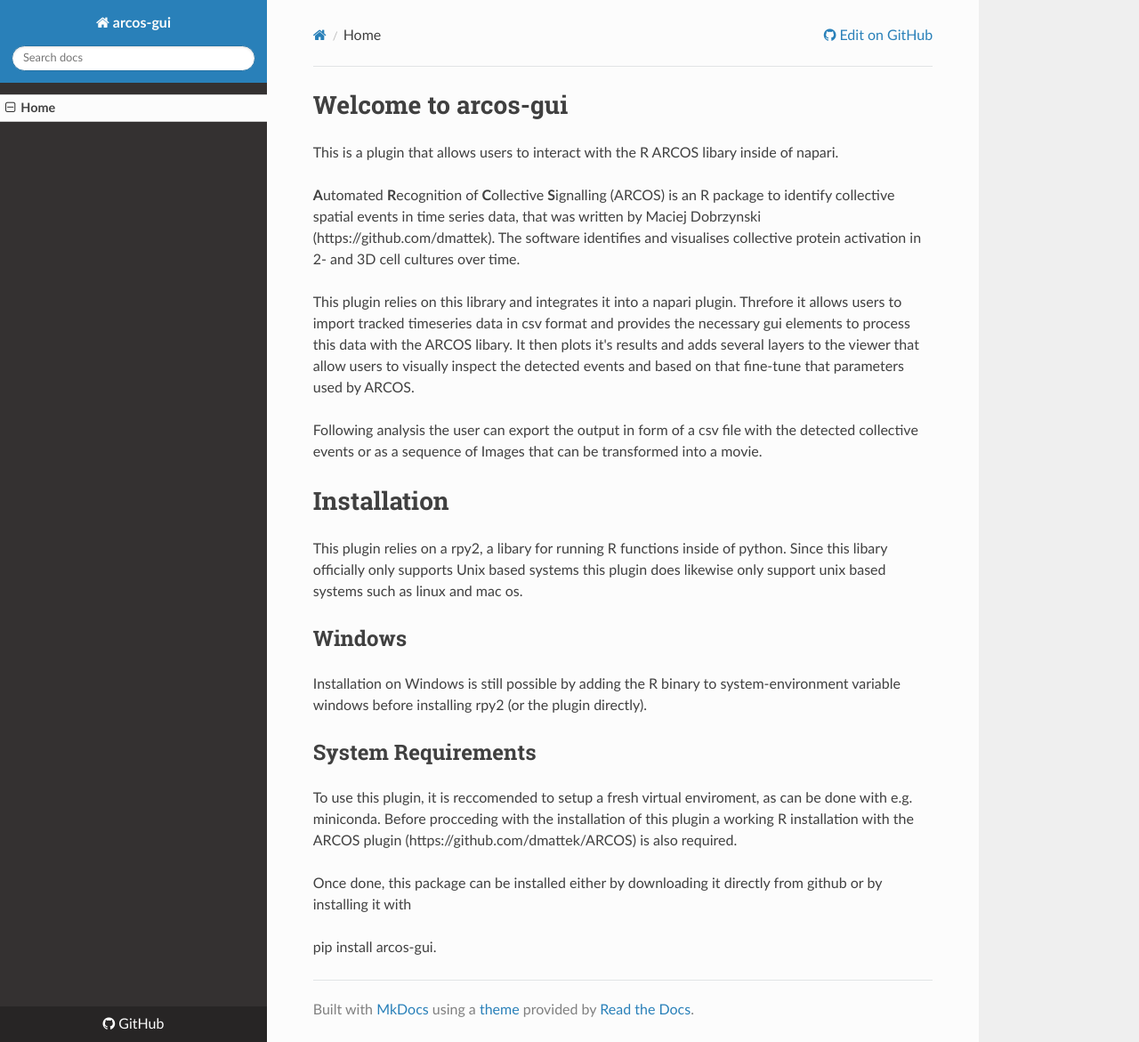
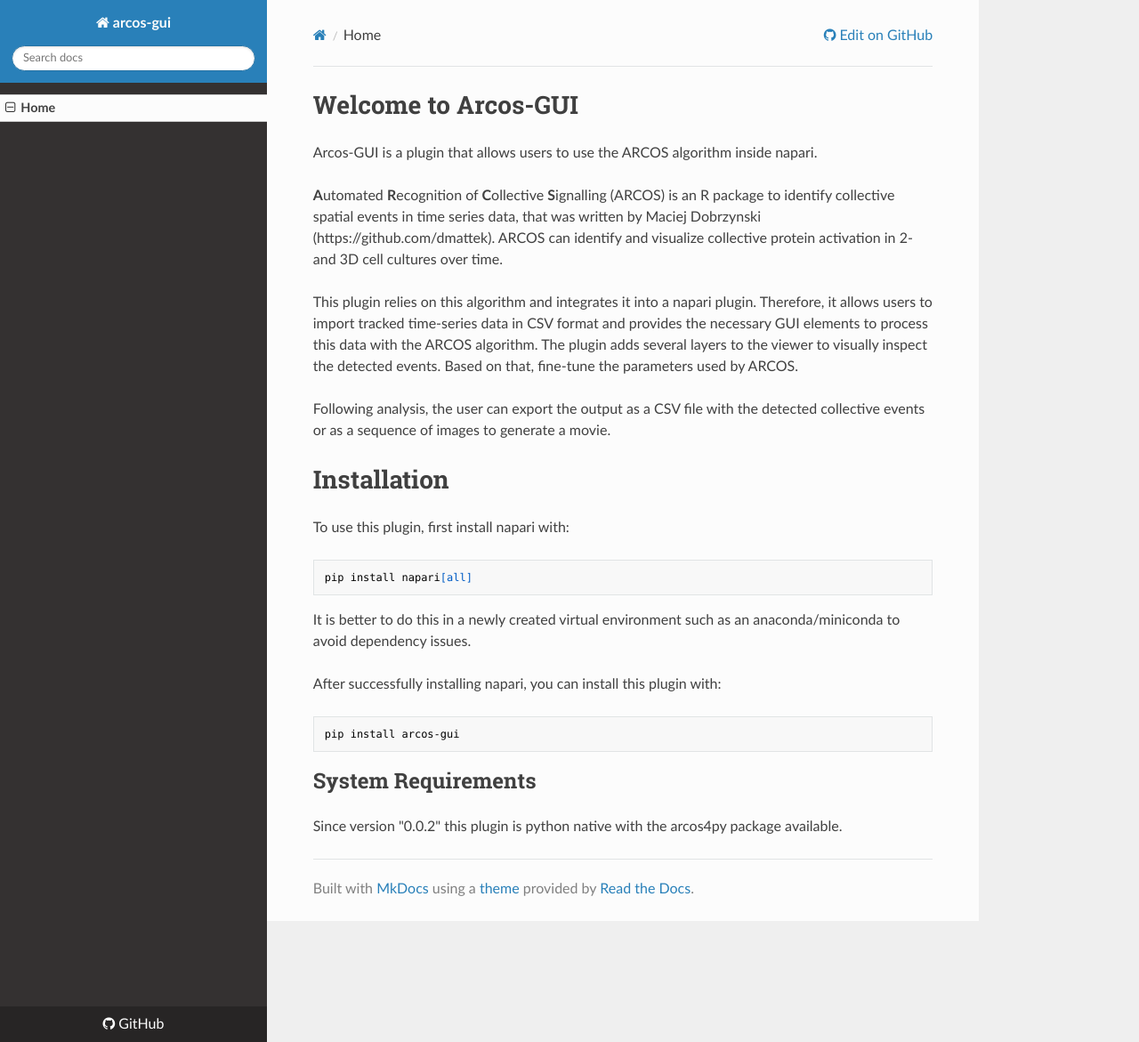
Before and after one commit to bgraedel/arcos-gui, an MkDocs documentation site: the page built from docs/Documentation.md, in a window 1280 px wide and 1171 px high. Shown: the whole window at 89% size. Built offline with MkDocs 1.6.1, drawn with Linux system fonts in a browser that asks for light colours; nearby versions of some CDN libraries; old or Windows-style settings are respelled for this version of MkDocs.

Commit message:
update documentation

````diff
--- a/docs/Documentation.md
+++ b/docs/Documentation.md
@@ -1,30 +1,31 @@
-# Welcome to arcos-gui
+# Welcome to Arcos-GUI
 
-This is a plugin that allows users to interact with the R ARCOS libary inside of napari.
+Arcos-GUI is a plugin that allows users to use the ARCOS algorithm inside napari.
 
 **A**utomated **R**ecognition of **C**ollective **S**ignalling (ARCOS) is an R package to identify collective spatial events in time series data,
 that was written by Maciej Dobrzynski (https://github.com/dmattek).
-The software identifies and visualises collective protein activation in 2- and 3D cell cultures over time.
+ARCOS can identify and visualize collective protein activation in 2- and 3D cell cultures over time.
 
-This plugin relies on this library and integrates it into a napari plugin. Threfore it allows users to import tracked timeseries data in csv format and provides
-the necessary gui elements to process this data with the ARCOS libary. It then plots it's results and adds several layers to the viewer that
-allow users to visually inspect the detected events and based on that fine-tune that parameters used by ARCOS.
+This plugin relies on this algorithm and integrates it into a napari plugin. Therefore, it allows users to import tracked time-series data in CSV format and provides
+the necessary GUI elements to process this data with the ARCOS algorithm. The plugin adds several layers to the viewer to visually inspect the detected events. Based on that, fine-tune the parameters used by ARCOS.
 
-Following analysis the user can export the output in form of a csv file with the detected collective events or as a sequence of Images that can be transformed into a movie.
+Following analysis, the user can export the output as a CSV file with the detected collective events or as a sequence of images to generate a movie.
 
 # Installation
 
-This plugin relies on a rpy2, a libary for running R functions inside of python. Since this libary officially only supports Unix based systems this plugin does likewise only support unix based systems such as linux and mac os.
+To use this plugin, first install napari with:
 
-## Windows
+```
+pip install napari[all]
+```
+It is better to do this in a newly created virtual environment such as an anaconda/miniconda to avoid dependency issues.
 
-Installation on Windows is still possible by adding the R binary to
-system-environment variable windows before installing rpy2 (or the plugin directly).
+After successfully installing napari, you can install this plugin with:
+
+```
+pip install arcos-gui
+```
 
 ## System Requirements
 
-To use this plugin, it is reccomended to setup a fresh virtual enviroment, as can be done with e.g. miniconda. Before procceding with the installation of this plugin a working R installation with the ARCOS plugin (https://github.com/dmattek/ARCOS) is also required.
-
-Once done, this package can be installed either by downloading it directly from github or by installing it with
-
-pip install arcos-gui.
+Since version "0.0.2" this plugin is python native with the arcos4py package available.
````
